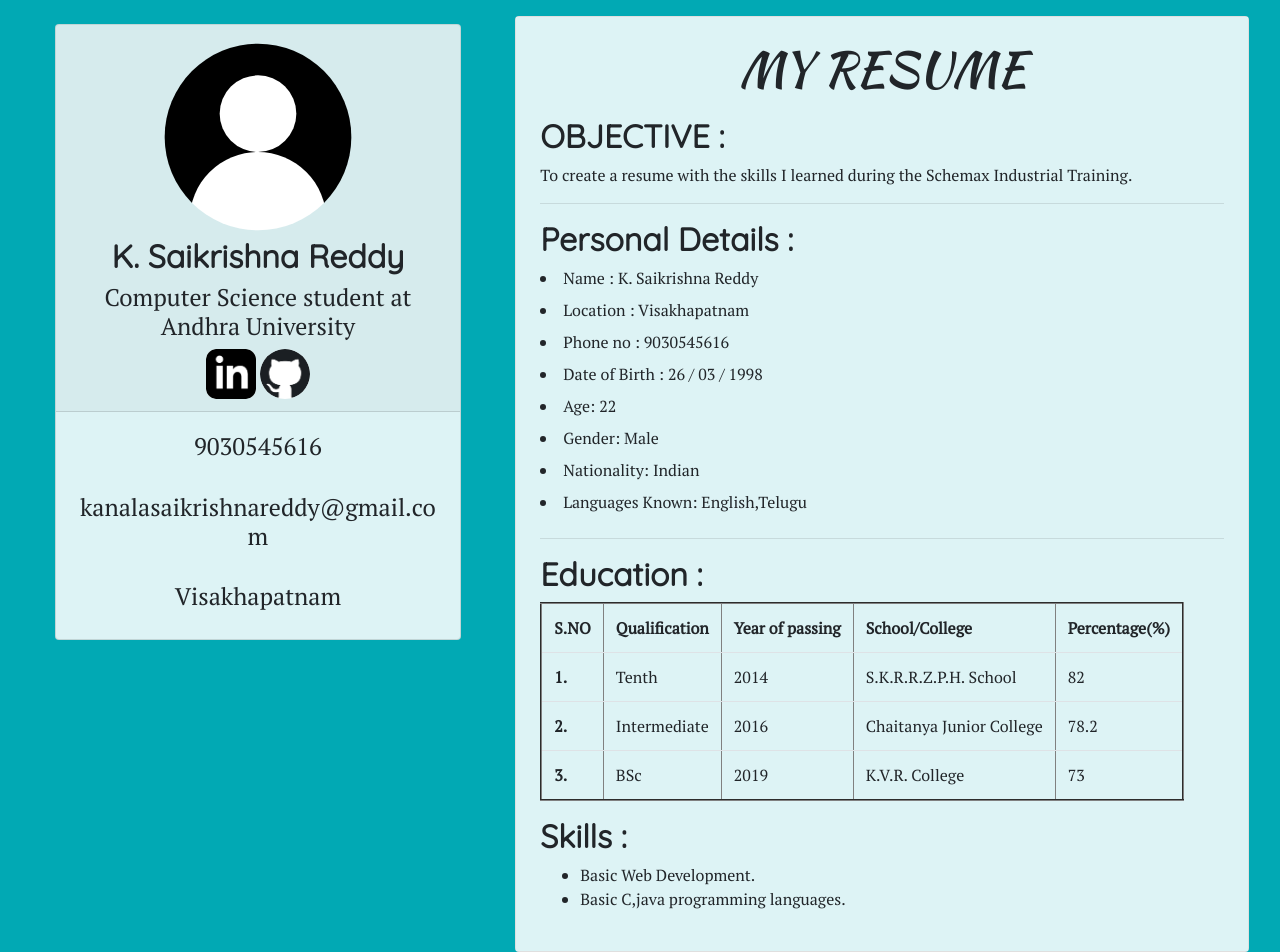
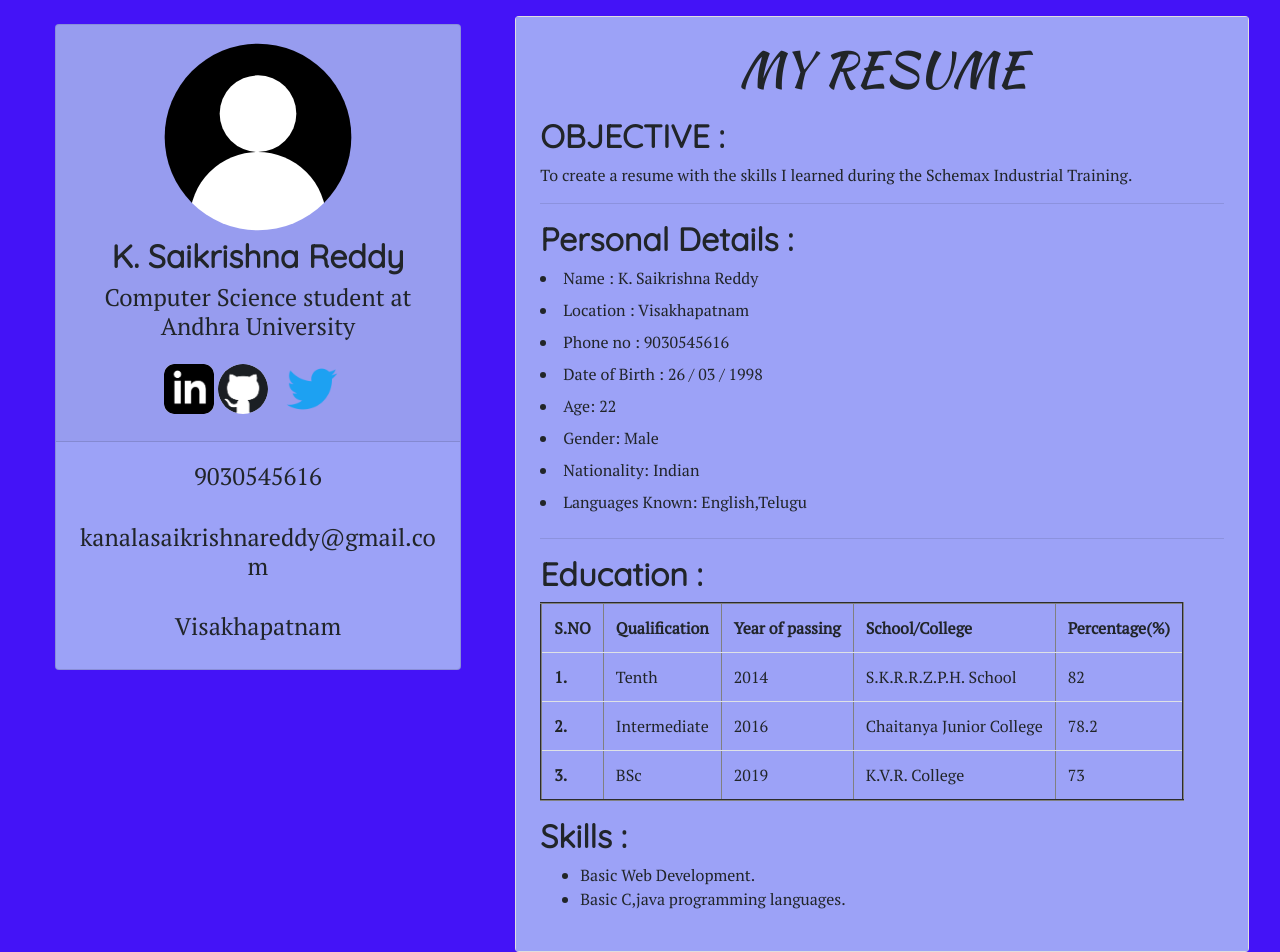
Before and after one commit to saikrishna-1998/myResume, a plain HTML site: page index.html in a window 1280 px wide. Drawn offline with nearby package versions, Linux system fonts and the light colour scheme; a script that the page names is missing.

Commit message:
changed resume

```diff
--- a/index.html
+++ b/index.html
@@ -51,7 +51,18 @@
                   src="images/git.png"
                   alt="github logo"
                   width="50px"
-                  title="github logo"
+                  title="github Profile"
+                />
+              </a>
+              <a
+                href="https://twitter.com/SAIKRIS94669448"
+                target="_blank"
+              >
+                <img class="img2"
+                  src="images/twitter.png"
+                  alt="twitter logo"
+                  width="80px"
+                  title="Twitter profile"
                 />
               </a>
             </div>
--- a/styles.css
+++ b/styles.css
@@ -1,5 +1,5 @@
 body {
-    background-color: #01a9b4;
+    background-color: #4413f7;
 
     font-family: "PT Serif", serif;
   }
@@ -17,11 +17,11 @@ body {
   }
   .card1 {
     text-align: center;
-    background-color: #ddf3f5;
+    background-color: #9ca2f7;
   }
   .card2 {
     padding: 1.5rem;
-    background-color: #ddf3f5;
+    background-color: #9ca2f7;
   }
   .img1 {
     border-radius: 50%;
```
Also changed, not shown: images/twitter.png (added).
